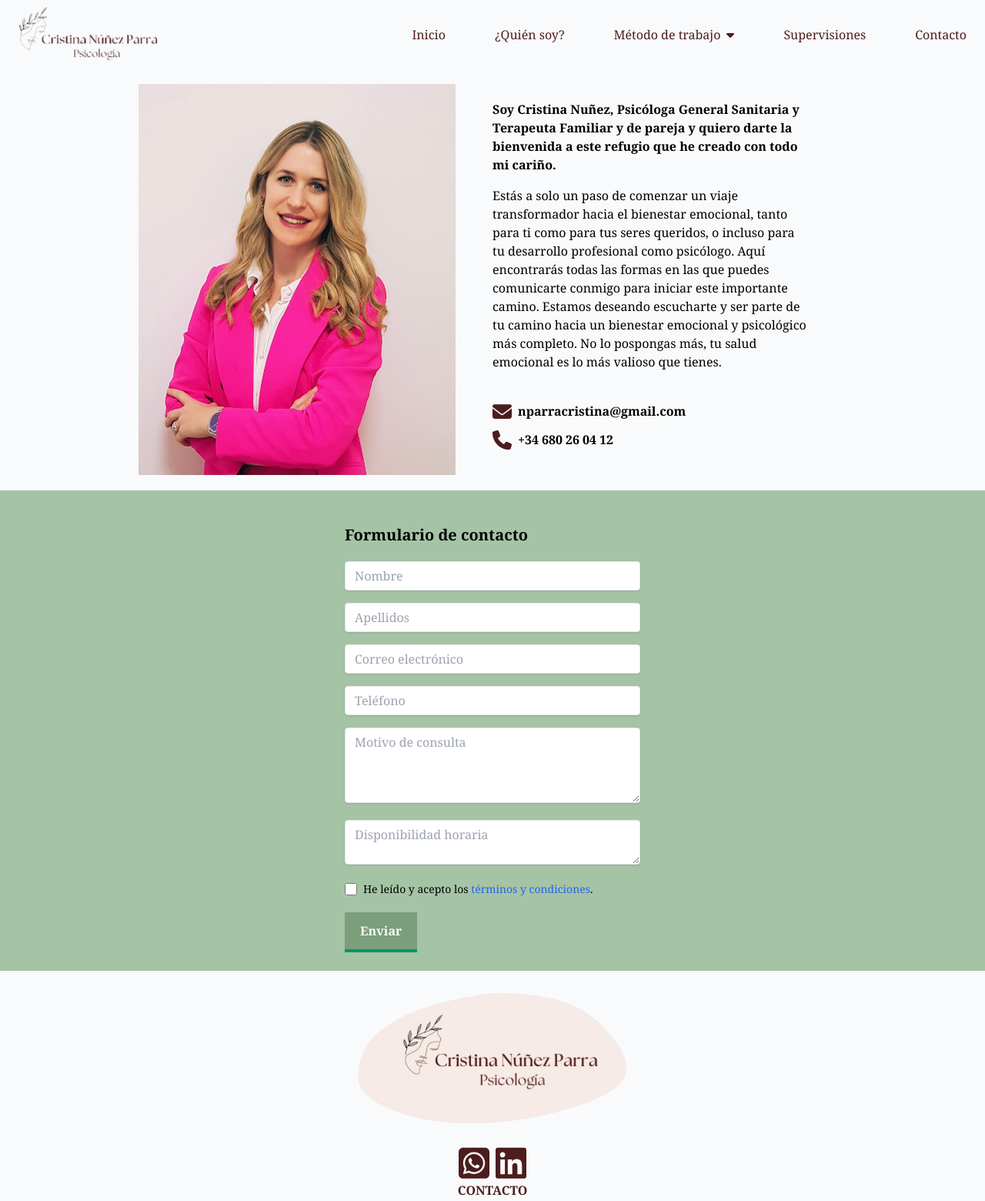
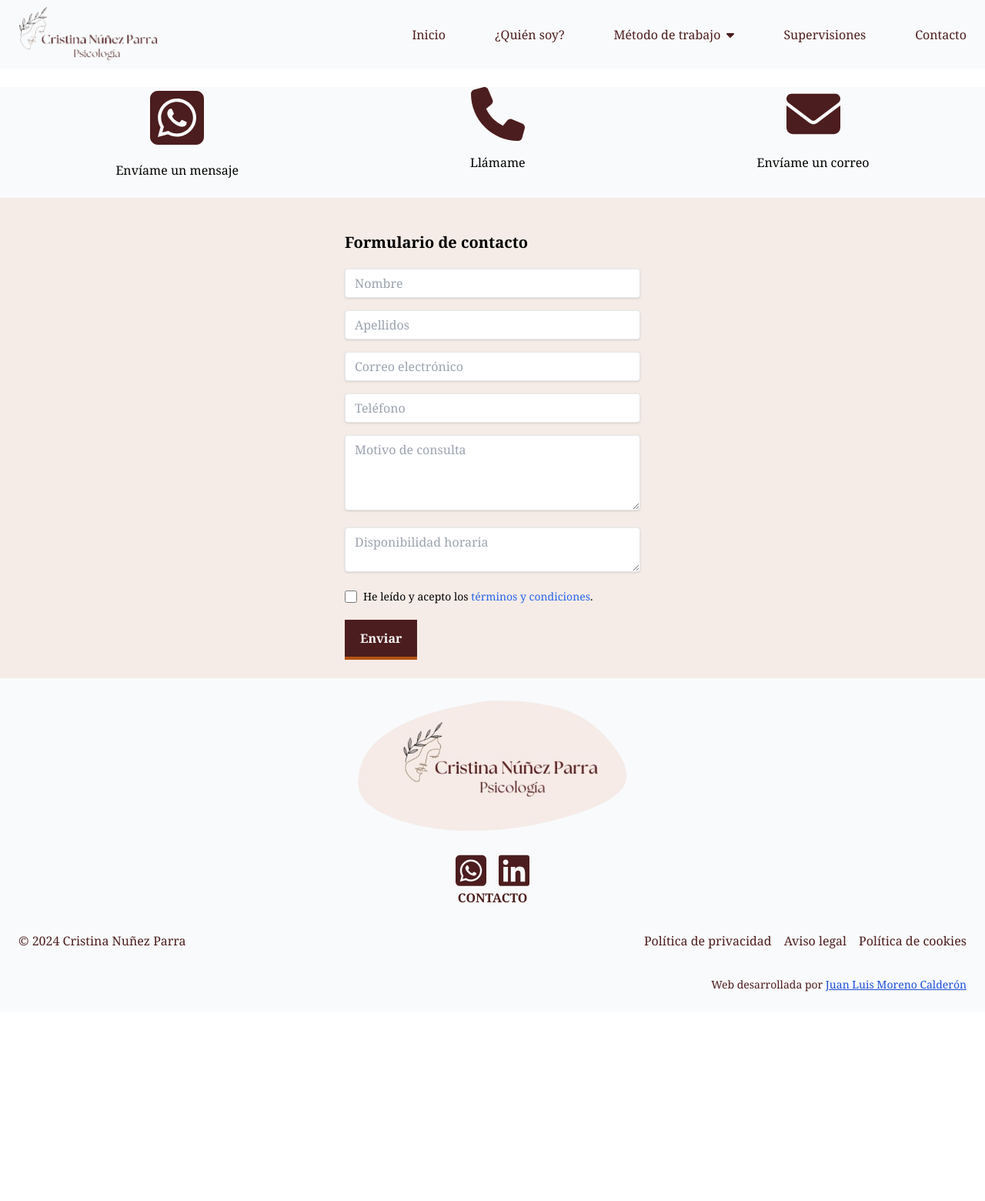
Before and after one commit to JuanLu90/psychologist_Cristina_Nunez, an Astro site in the folder client/: page /contacto in a window 1280 px wide. Shown: the top 1560 px of the page at 77% size. After the commit the page ends 1314 px from the top, so only its background shows below. Built offline with nearby package versions, Linux system fonts and the light colour scheme; Astro itself is replaced by a stand-in of ours.

Commit message:
refactor icons and contact page

```diff
--- a/client/src/components/ContactForm.astro
+++ b/client/src/components/ContactForm.astro
@@ -1,7 +1,4 @@
 ---
-import { colors } from "../util";
-const { greenDark } = colors;
-
 const FORMSPREE_URL = import.meta.env.FORMSPREE_URL;
 ---
 
@@ -61,7 +58,7 @@ const FORMSPREE_URL = import.meta.env.FORMSPREE_URL;
 
     <div class="flex items-center justify-between">
       <button
-        class="text-gray-50 hover:bg-emerald-500 font-bold py-3 px-5 focus:outline-none focus:shadow-outline border-b-4 border-emerald-600 w-full lg:w-auto"
+        class="text-gray-50 bg-brownDark hover:bg-emerald-500 border-brownMedium font-bold py-3 px-5 focus:outline-none focus:shadow-outline border-b-4 w-full lg:w-auto"
         type="submit"
       >
         Enviar
@@ -73,7 +70,7 @@ const FORMSPREE_URL = import.meta.env.FORMSPREE_URL;
   </form>
 </div>
 
-<style define:vars={{ greenDark }}>
+<style>
   form input[type="text"],
   textarea {
     @apply mb-4 shadow appearance-none border rounded w-full py-2 px-3 text-gray-700 leading-tight;
@@ -82,10 +79,6 @@ const FORMSPREE_URL = import.meta.env.FORMSPREE_URL;
   form input[type="text"]:focus {
     outline: none;
     box-shadow: 0 0 0 3px rgba(66, 153, 225, 0.5); /* Replace with your desired shadow */
-  }
-
-  button {
-    background-color: var(--greenDark);
   }
 </style>
 
--- a/client/src/components/Footer.astro
+++ b/client/src/components/Footer.astro
@@ -1,6 +1,6 @@
 ---
-import LinkedinIcon from "../icons/linkedin.astro";
-import WhatsappIcon from "../icons/whatsapp.astro";
+import Linkedin from "../icons/linkedin.astro";
+import Whatsapp from "../icons/whatsapp.astro";
 ---
 
 <footer class="p-6 text-brownDark bg-gray-50">
@@ -10,8 +10,21 @@ import WhatsappIcon from "../icons/whatsapp.astro";
     </a>
   </div>
   <div class="wrapper-socialmedia gap-2">
-    <WhatsappIcon />
-    <LinkedinIcon />
+    <a
+      href="https://wa.me/680260412"
+      class="font-bold flex"
+      target="_blank"
+      rel="noopener noreferrer"
+    >
+      <span class="mr-2"> <Whatsapp width="40" /> </span>
+    </a>
+    <a
+      href="https://www.linkedin.com/in/cristinan%C3%BA%C3%B1ezparra/"
+      target="_blank"
+      rel="noopener noreferrer"
+    >
+      <span> <Linkedin width="40" /></span></a
+    >
   </div>
 
   <div class="wrapper-contact text-center font-bold">
--- a/client/src/components/Header.astro
+++ b/client/src/components/Header.astro
@@ -2,8 +2,7 @@
 import HamburgerIcon from "../icons/hamburger.astro";
 import ArrowDown from "../icons/arrow-down.astro";
 
-import { colors, headerCategories } from "../util";
-const { greenLight, greenMedium, brownDark } = colors;
+import { headerCategories } from "../util";
 ---
 
 <header class="px-4 py-1 bg-gray-50">
@@ -13,7 +12,7 @@ const { greenLight, greenMedium, brownDark } = colors;
     >
 
     <ul
-      class="nav-menu absolute p-8 md:p-0 md:gap-12 md:static flex flex-col md:flex-row w-full md:w-auto text-center left-[-100%] top-[89px] duration-300"
+      class="nav-menu text-brownDark bg-brownLight md:bg-inherit absolute p-8 md:p-0 md:gap-12 md:static flex flex-col md:flex-row w-full md:w-auto text-center left-[-100%] top-[89px] duration-300"
     >
       {
         headerCategories.map(({ redirectTo, name, subCategories }) => (
@@ -61,11 +60,8 @@ const { greenLight, greenMedium, brownDark } = colors;
   }
 </script>
 
-<style define:vars={{ greenLight, greenMedium, brownDark }}>
+<style>
   header {
-    /* background-color: var(--greenLight); */
-    color: var(--brownDark);
-
     img {
       max-width: 200px;
     }
@@ -82,12 +78,6 @@ const { greenLight, greenMedium, brownDark } = colors;
     }
   }
 
-  @media (max-width: 768px) {
-    .nav-menu {
-      background-color: var(--greenMedium);
-    }
-  }
-
   @media only screen and (max-width: 768px) {
     .nav-menu.active {
       left: 0;
--- a/client/src/icons/linkedin.astro
+++ b/client/src/icons/linkedin.astro
@@ -1,13 +1,11 @@
-<a
-  href="https://www.linkedin.com/in/cristinan%C3%BA%C3%B1ezparra/"
-  target="_blank"
-  rel="noopener noreferrer"
+---
+const { width } = Astro.props;
+---
+
+<svg width={width} viewBox="0 0 448 512"
+  ><!--!Font Awesome Free 6.5.2 by @fontawesome - https://fontawesome.com License - https://fontawesome.com/license/free Copyright 2024 Fonticons, Inc.-->
+  <path
+    class="fill-current text-brownDark hover:text-brownMedium"
+    d="M416 32H31.9C14.3 32 0 46.5 0 64.3v383.4C0 465.5 14.3 480 31.9 480H416c17.6 0 32-14.5 32-32.3V64.3c0-17.8-14.4-32.3-32-32.3zM135.4 416H69V202.2h66.5V416zm-33.2-243c-21.3 0-38.5-17.3-38.5-38.5S80.9 96 102.2 96c21.2 0 38.5 17.3 38.5 38.5 0 21.3-17.2 38.5-38.5 38.5zm282.1 243h-66.4V312c0-24.8-.5-56.7-34.5-56.7-34.6 0-39.9 27-39.9 54.9V416h-66.4V202.2h63.7v29.2h.9c8.9-16.8 30.6-34.5 62.9-34.5 67.2 0 79.7 44.3 79.7 101.9V416z"
+  ></path></svg
 >
-  <svg width="40" viewBox="0 0 448 512"
-    ><!--!Font Awesome Free 6.5.2 by @fontawesome - https://fontawesome.com License - https://fontawesome.com/license/free Copyright 2024 Fonticons, Inc.-->
-    <path
-      class="fill-current text-brownDark hover:text-brownMedium"
-      d="M416 32H31.9C14.3 32 0 46.5 0 64.3v383.4C0 465.5 14.3 480 31.9 480H416c17.6 0 32-14.5 32-32.3V64.3c0-17.8-14.4-32.3-32-32.3zM135.4 416H69V202.2h66.5V416zm-33.2-243c-21.3 0-38.5-17.3-38.5-38.5S80.9 96 102.2 96c21.2 0 38.5 17.3 38.5 38.5 0 21.3-17.2 38.5-38.5 38.5zm282.1 243h-66.4V312c0-24.8-.5-56.7-34.5-56.7-34.6 0-39.9 27-39.9 54.9V416h-66.4V202.2h63.7v29.2h.9c8.9-16.8 30.6-34.5 62.9-34.5 67.2 0 79.7 44.3 79.7 101.9V416z"
-    ></path></svg
-  >
-</a>
--- a/client/src/icons/mail.astro
+++ b/client/src/icons/mail.astro
@@ -1,9 +1,11 @@
 ---
 import { colors } from "../util";
 const { brownDark } = colors;
+
+const { width } = Astro.props;
 ---
 
-<svg width="25" viewBox="0 0 512 512"
+<svg width={width} viewBox="0 0 512 512"
   ><!--!Font Awesome Free 6.5.2 by @fontawesome - https://fontawesome.com License - https://fontawesome.com/license/free Copyright 2024 Fonticons, Inc.-->
   <path
     d="M48 64C21.5 64 0 85.5 0 112c0 15.1 7.1 29.3 19.2 38.4L236.8 313.6c11.4 8.5 27 8.5 38.4 0L492.8 150.4c12.1-9.1 19.2-23.3 19.2-38.4c0-26.5-21.5-48-48-48H48zM0 176V384c0 35.3 28.7 64 64 64H448c35.3 0 64-28.7 64-64V176L294.4 339.2c-22.8 17.1-54 17.1-76.8 0L0 176z"
--- a/client/src/icons/phone.astro
+++ b/client/src/icons/phone.astro
@@ -1,9 +1,11 @@
 ---
 import { colors } from "../util";
 const { brownDark } = colors;
+
+const { width } = Astro.props;
 ---
 
-<svg width="25" viewBox="0 0 512 512"
+<svg width={width} viewBox="0 0 512 512"
   ><!--!Font Awesome Free 6.5.2 by @fontawesome - https://fontawesome.com License - https://fontawesome.com/license/free Copyright 2024 Fonticons, Inc.-->
   <path
     d="M164.9 24.6c-7.7-18.6-28-28.5-47.4-23.2l-88 24C12.1 30.2 0 46 0 64C0 311.4 200.6 512 448 512c18 0 33.8-12.1 38.6-29.5l24-88c5.3-19.4-4.6-39.7-23.2-47.4l-96-40c-16.3-6.8-35.2-2.1-46.3 11.6L304.7 368C234.3 334.7 177.3 277.7 144 207.3L193.3 167c13.7-11.2 18.4-30 11.6-46.3l-40-96z"
--- a/client/src/icons/whatsapp.astro
+++ b/client/src/icons/whatsapp.astro
@@ -1,9 +1,11 @@
-<a href="https://wa.me/680260412" target="_blank" rel="noopener noreferrer">
-  <svg width="40" viewBox="0 0 448 512"
+---
+const { width } = Astro.props;
+---
+
+<svg width={width} viewBox="0 0 448 512"
   ><!--!Font Awesome Free 6.5.2 by @fontawesome - https://fontawesome.com License - https://fontawesome.com/license/free Copyright 2024 Fonticons, Inc.-->
   <path
     class="fill-current text-brownDark hover:text-brownMedium"
     d="M92.1 254.6c0 24.9 7 49.2 20.2 70.1l3.1 5-13.3 48.6L152 365.2l4.8 2.9c20.2 12 43.4 18.4 67.1 18.4h.1c72.6 0 133.3-59.1 133.3-131.8c0-35.2-15.2-68.3-40.1-93.2c-25-25-58-38.7-93.2-38.7c-72.7 0-131.8 59.1-131.9 131.8zM274.8 330c-12.6 1.9-22.4 .9-47.5-9.9c-36.8-15.9-61.8-51.5-66.9-58.7c-.4-.6-.7-.9-.8-1.1c-2-2.6-16.2-21.5-16.2-41c0-18.4 9-27.9 13.2-32.3c.3-.3 .5-.5 .7-.8c3.6-4 7.9-5 10.6-5c2.6 0 5.3 0 7.6 .1c.3 0 .5 0 .8 0c2.3 0 5.2 0 8.1 6.8c1.2 2.9 3 7.3 4.9 11.8c3.3 8 6.7 16.3 7.3 17.6c1 2 1.7 4.3 .3 6.9c-3.4 6.8-6.9 10.4-9.3 13c-3.1 3.2-4.5 4.7-2.3 8.6c15.3 26.3 30.6 35.4 53.9 47.1c4 2 6.3 1.7 8.6-1c2.3-2.6 9.9-11.6 12.5-15.5c2.6-4 5.3-3.3 8.9-2s23.1 10.9 27.1 12.9c.8 .4 1.5 .7 2.1 1c2.8 1.4 4.7 2.3 5.5 3.6c.9 1.9 .9 9.9-2.4 19.1c-3.3 9.3-19.1 17.7-26.7 18.8zM448 96c0-35.3-28.7-64-64-64H64C28.7 32 0 60.7 0 96V416c0 35.3 28.7 64 64 64H384c35.3 0 64-28.7 64-64V96zM148.1 393.9L64 416l22.5-82.2c-13.9-24-21.2-51.3-21.2-79.3C65.4 167.1 136.5 96 223.9 96c42.4 0 82.2 16.5 112.2 46.5c29.9 30 47.9 69.8 47.9 112.2c0 87.4-72.7 158.5-160.1 158.5c-26.6 0-52.7-6.7-75.8-19.3z"
   ></path></svg
 >
-</a>
--- a/client/src/pages/contacto.astro
+++ b/client/src/pages/contacto.astro
@@ -1,62 +1,43 @@
 ---
 import Layout from "../layouts/Layout.astro";
-import PhoneIcon from "../icons/phone.astro";
-import Mail from "../icons/mail.astro";
 import ContactForm from "../components/ContactForm.astro";
 
-import { colors } from "../util";
-const { greenMedium } = colors;
+import Phone from "../icons/phone.astro";
+import Mail from "../icons/mail.astro";
+import Whatsapp from "../icons/whatsapp.astro";
 ---
 
 <Layout title="Contacto">
   <div>
-    <div class="flex flex-col items-center md:flex-row p-5 md:w-3/4 m-auto">
-      <div class="h-full md:w-1/2">
-        <img src="/img/portada2.png" alt="" class="w-full h-auto" />
+    <div
+      class="flex justify-center flex-col md:flex-row md:justify-around text-center [&>div]:flex [&>div]:flex-col [&>div>a]:mx-auto [&>div>a]:mb-4 gap-12 m-6"
+    >
+      <div>
+        <a
+          href="https://wa.me/680260412"
+          class="font-bold flex"
+          target="_blank"
+          rel="noopener noreferrer"
+        >
+          <Whatsapp width="70" />
+        </a>
+        <span>Envíame un mensaje</span>
       </div>
-      <div class="w-full md:w-1/2 md:mx-12 flex flex-col justify-center">
-        <h3 class="font-bold mt-5">
-          Soy Cristina Nuñez, Psicóloga General Sanitaria y Terapeuta Familiar y
-          de pareja y quiero darte la bienvenida a este refugio que he creado
-          con todo mi cariño.
-        </h3>
-        <p class="my-4">
-          Estás a solo un paso de comenzar un viaje transformador hacia el
-          bienestar emocional, tanto para ti como para tus seres queridos, o
-          incluso para tu desarrollo profesional como psicólogo. Aquí
-          encontrarás todas las formas en las que puedes comunicarte conmigo
-          para iniciar este importante camino. Estamos deseando escucharte y ser
-          parte de tu camino hacia un bienestar emocional y psicológico más
-          completo. No lo pospongas más, tu salud emocional es lo más valioso
-          que tienes.
-        </p>
-        <div class="mb-5 w-full">
-          <ul class="mt-6 [&>*]:my-3">
-            <li>
-              <a href="mailto:nparracristina@gmail.com" class="font-bold flex">
-                <span class="mr-2"> <Mail /> </span>
-                <span> nparracristina@gmail.com</span>
-              </a>
-            </li>
-            <li>
-              <a href="tel:+34680260412" class="font-bold flex">
-                <span class="mr-2"> <PhoneIcon /> </span>
-                <span> +34 680 26 04 12 </span>
-              </a>
-            </li>
-          </ul>
-        </div>
+      <div>
+        <a href="tel:+34680260412" class="font-bold flex">
+          <Phone width="70" />
+        </a>
+        <span>Llámame</span>
+      </div>
+      <div>
+        <a href="mailto:nparracristina@gmail.com" class="font-bold flex">
+          <Mail width="70" />
+        </a>
+        <span>Envíame un correo</span>
       </div>
     </div>
-
-    <div class="wrapperContactForm px-6">
+    <div class="px-6 bg-brownLight">
       <ContactForm />
     </div>
   </div>
 </Layout>
-
-<style define:vars={{ greenMedium }}>
-  .wrapperContactForm {
-    background-color: var(--greenMedium);
-  }
-</style>
--- a/client/src/pages/index.astro
+++ b/client/src/pages/index.astro
@@ -9,7 +9,7 @@ import WhoIAm from "../sections/WhoIAm.astro";
   <div class="text-center w-100 md:w-1/2 m-auto">
     <WhoIAm />
   </div>
-  <div class="p-24 text-center text-3xl bg-brownLight">
+  <div class="px-6 py-20 md:p-24 text-center text-3xl bg-brownLight">
     <p>
       Un espacio seguro donde acompañarte desde la honestidad, sentido de la
       responsabilidad y profesionalidad.
```
Also changed, not shown: client/src/pages/quien-soy.astro (+44 -1 lines). Lines whose indentation alone changed are shown as unchanged.
